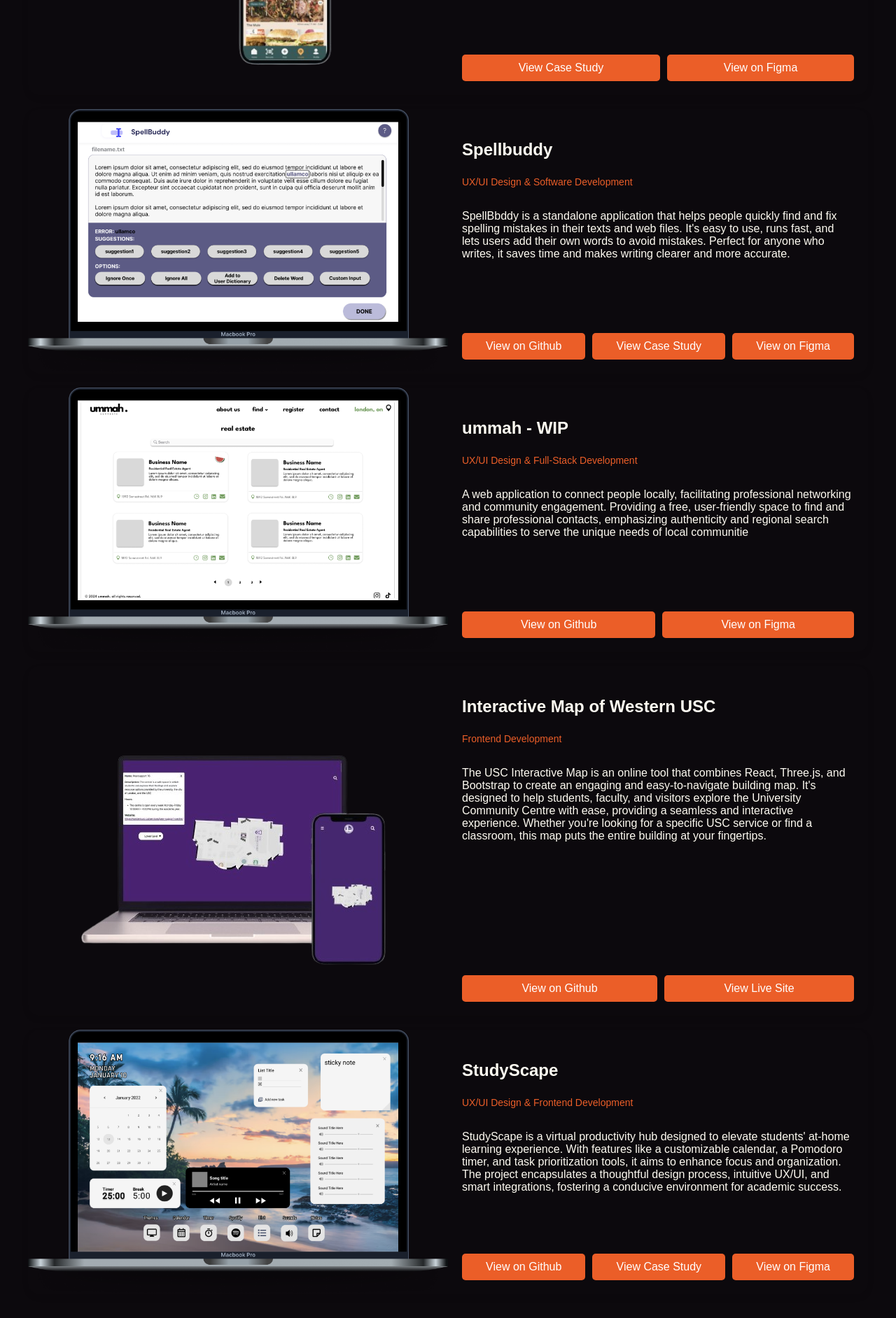
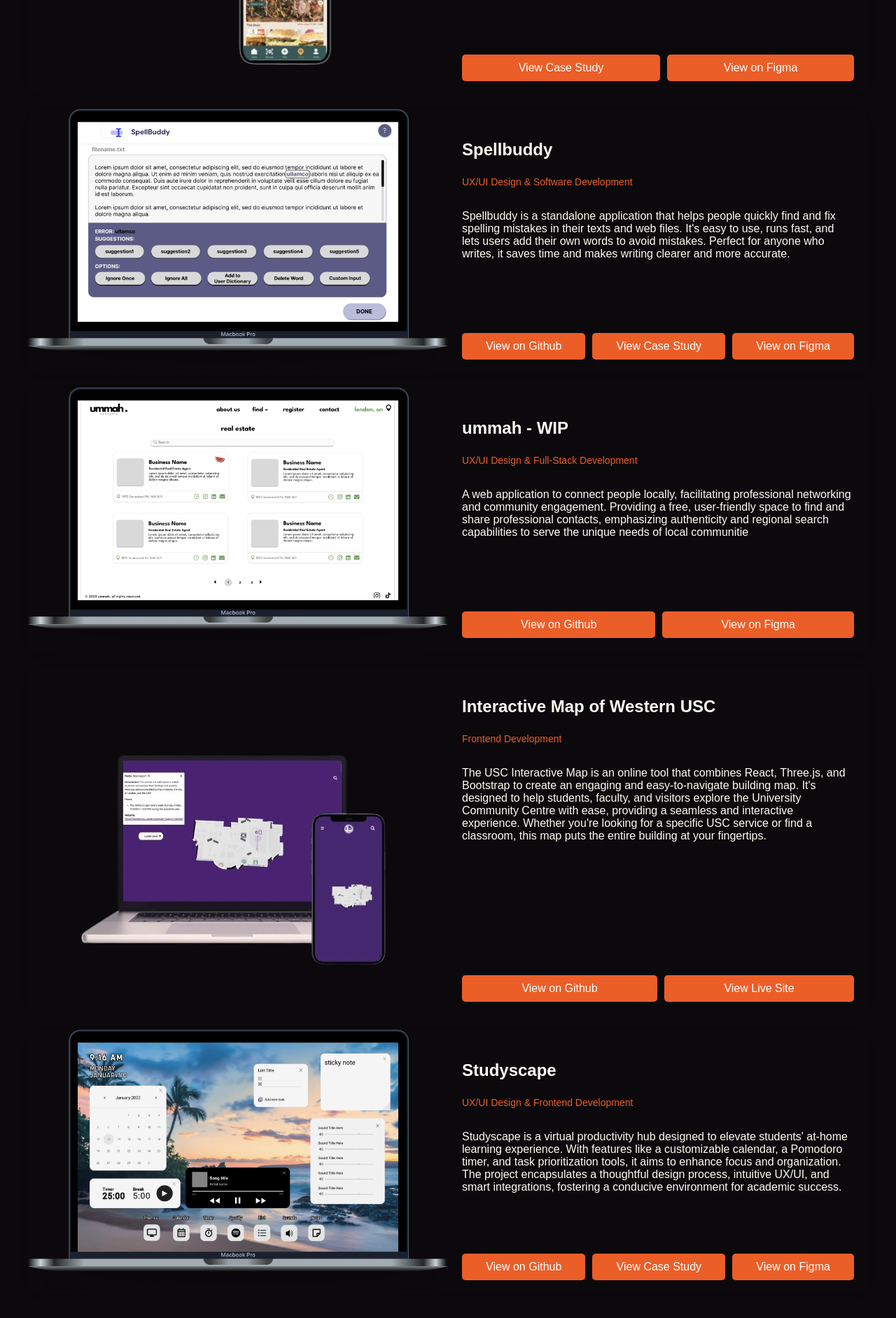
Before and after one commit to joudall/portfolio, a React (Create React App) app: page /projects in a window 1280 px wide. Shown: the part 604-2488 px from the top of the page at 70% size. Built offline with nearby package versions, Linux system fonts and the light colour scheme; a web font is replaced by a local one.

Commit message:
spelling mistake

```diff
--- a/src/projects/projectsData.js
+++ b/src/projects/projectsData.js
@@ -25,7 +25,7 @@ const projects = {
   description: (
     <>
     <p>
-    SpellBbddy is a standalone application that helps people quickly find and fix spelling mistakes in their texts and web files.
+    Spellbuddy is a standalone application that helps people quickly find and fix spelling mistakes in their texts and web files.
     It's easy to use, runs fast, and lets users add their own words to avoid mistakes.
     Perfect for anyone who writes, it saves time and makes writing clearer and more accurate.
     </p>
@@ -72,12 +72,12 @@ const projects = {
     imageClass: 'small-image'
   },
   5: {
-    title: "StudyScape",
+    title: "Studyscape",
     subtitle: "UX/UI Design & Frontend Development",
     description: (
       <>
         <p>
-         StudyScape is a virtual productivity hub designed to elevate students' at-home learning experience.
+         Studyscape is a virtual productivity hub designed to elevate students' at-home learning experience.
          With features like a customizable calendar, a Pomodoro timer, and task prioritization tools, it aims to enhance focus and organization.
          The project encapsulates a thoughtful design process, intuitive UX/UI, and smart integrations, fostering a conducive environment for academic success.
         </p>
```
